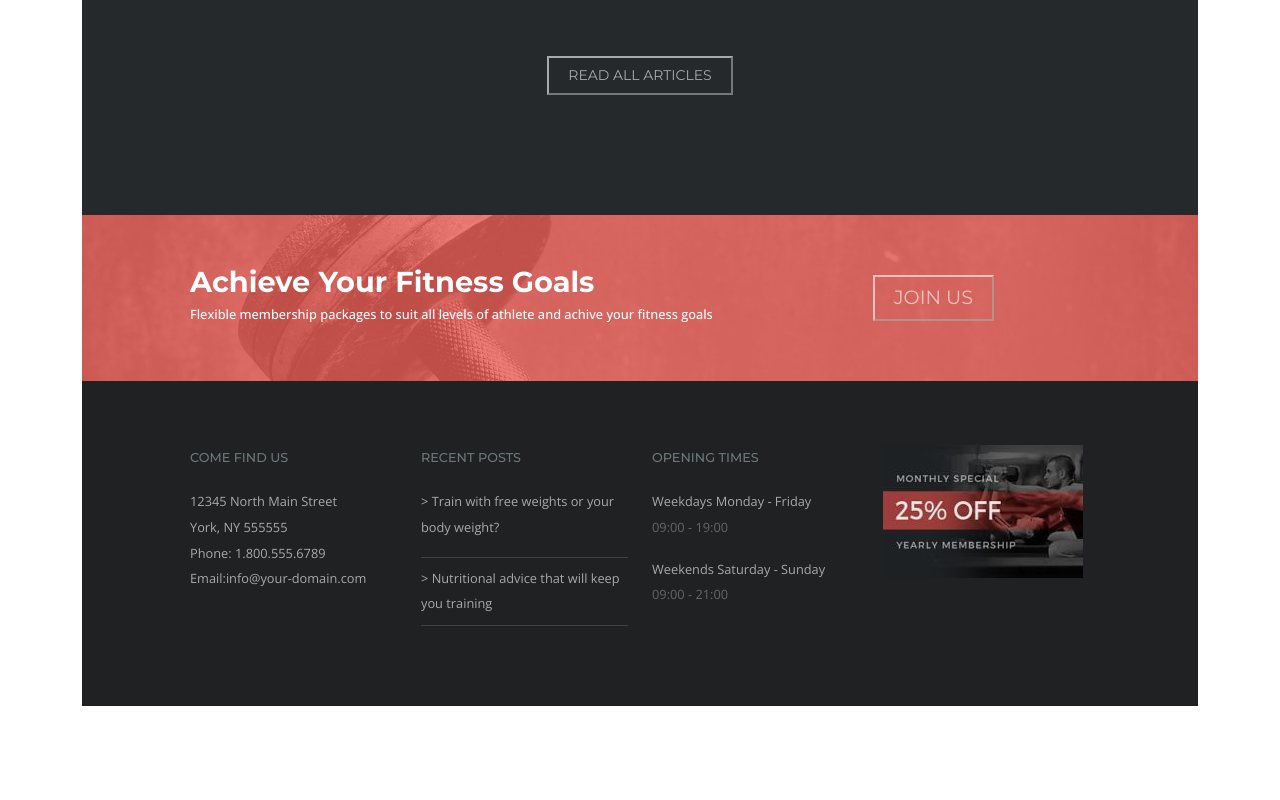
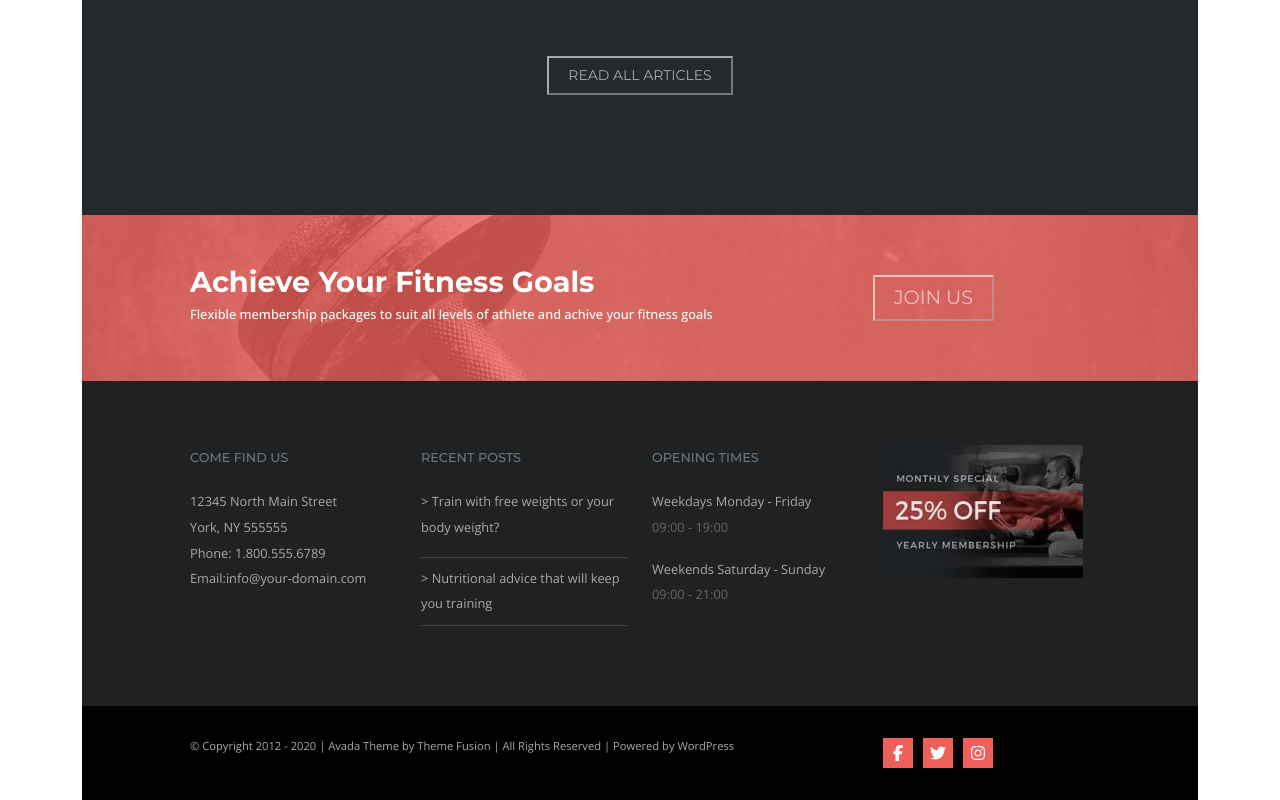
Before and after one commit to DonCode86/proj-html-vuejs, a Vue app: page / in a window 1280 px wide. Shown: the part 5954-6754 px from the top of the page. Before the commit the page ends 6660 px from the top, so only its background shows below. Built offline with nearby package versions, Linux system fonts and the light colour scheme.

Commit message:
bottom-footer

```diff
--- a/src/components/blocks/BaseFooter.vue
+++ b/src/components/blocks/BaseFooter.vue
@@ -1,13 +1,15 @@
 <template>
   <footer>
     <SectionTopFooter />
+    <SectionBottomFooter />
   </footer>
 </template>
 
 <script>
+import SectionBottomFooter from "../sections/SectionBottomFooter.vue"
 import SectionTopFooter from "../sections/SectionTopFooter.vue"
 export default {
-  components: { SectionTopFooter },
+  components: { SectionTopFooter, SectionBottomFooter },
 }
 </script>
 
--- /dev/null
+++ b/src/components/sections/SectionBottomFooter.vue
@@ -0,0 +1,57 @@
+<template>
+  <div class="container">
+    <section class="bottom-footer">
+      <div class="inner-container">
+        <div class="row">
+          <div class="col-9">
+            <p>
+              © Copyright 2012 - 2020 | Avada Theme by Theme Fusion | All Rights
+              Reserved | Powered by WordPress
+            </p>
+          </div>
+          <div class="col-3">
+            <div class="social-container">
+              <div class="socials d-flex">
+                <div class="facebook social-icon">
+                  <i class="fa-brands fa-facebook-f"></i>
+                </div>
+                <div class="twitter social-icon">
+                  <i class="fa-brands fa-twitter"></i>
+                </div>
+                <div class="ig social-icon">
+                  <i class="fa-brands fa-instagram"></i>
+                </div>
+              </div>
+            </div>
+          </div>
+        </div>
+      </div>
+    </section>
+  </div>
+</template>
+
+<script>
+export default {}
+</script>
+
+<style lang="scss" scoped>
+.bottom-footer {
+  background-color: #000;
+  padding: 2rem 0;
+  & p {
+    font-size: 0.7rem;
+    margin: 0;
+  }
+  .social-icon {
+    background-color: #ee6059;
+    width: 1.875rem;
+    height: 1.875rem;
+    padding: 0.625rem;
+    margin-right: 10px;
+    display: flex;
+    justify-content: center;
+    align-items: center;
+    color: #fff;
+  }
+}
+</style>
```
